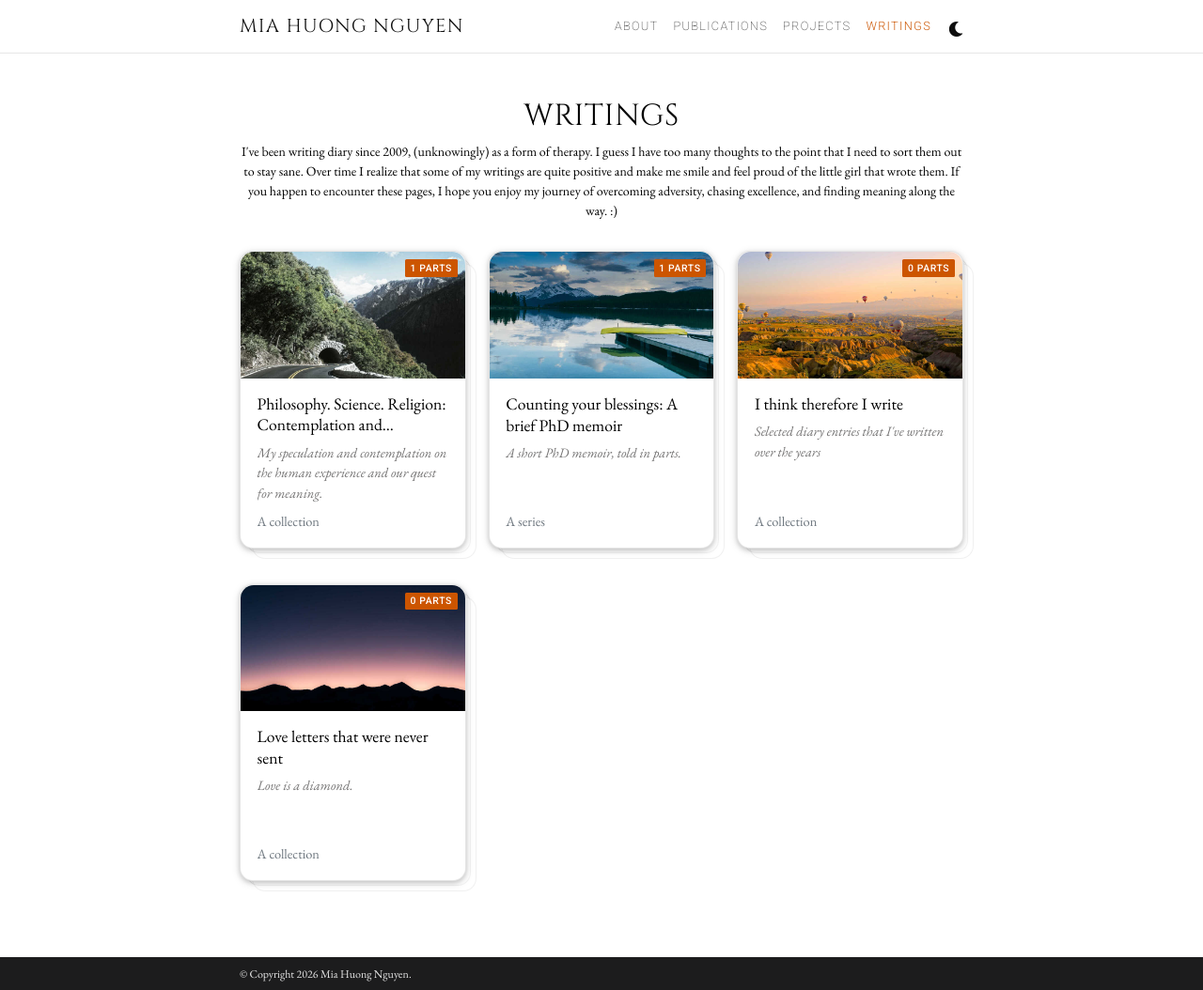
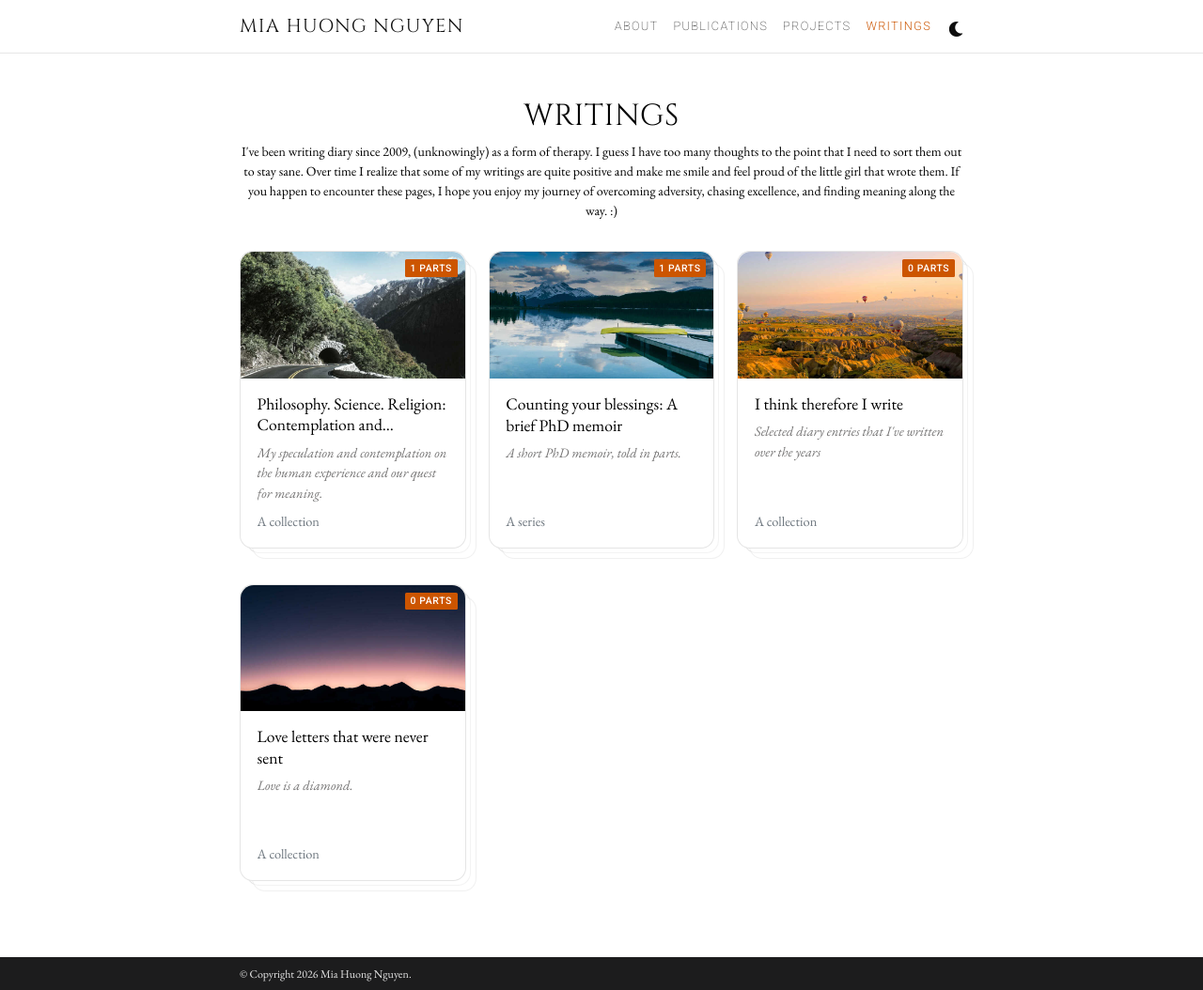
Before and after one commit to iammia0o/iammia0o.github.io, a Jekyll site: the page built from _pages/writings.md, in a window 1280 px wide and 1054 px high. Shown: the whole window at 94% size. Built offline with Jekyll 4.4.1, drawn with Linux system fonts in a browser that asks for light colours; full-size pictures stand in for the smaller copies a plugin makes; comment, search, counter and statistics services are not loaded; a style sheet for code colours, icons or effects is not loaded.

Commit message:
updated changes

```diff
--- a/_config.yml
+++ b/_config.yml
@@ -16,7 +16,7 @@ description: > # the ">" symbol means to ignore newlines until "footer_text:"
 # keywords: jekyll, jekyll-theme, academic-website, portfolio-website  # add your own keywords or leave empty
 
 lang: en # the language of your site (for example: en, fr, cn, ru, etc.)
-icon: ⚛️  # the emoji used as the favicon (alternatively, provide image name in /assets/img/)
+icon: icon_black.png # the emoji used as the favicon (alternatively, provide image name in /assets/img/)
 
 url: https://iammia0o.github.io # the base hostname & protocol for your site
 baseurl:  # the subpath of your site, e.g. /blog/
--- a/_data/venues.yml
+++ b/_data/venues.yml
@@ -1,6 +1,6 @@
 "Water":
   url: https://www.mdpi.com/journal/water
-  color: "#00369f"
+  # color: "#00369f"
 
 "EMNLP":
   url: https://2023.emnlp.org/
--- a/_sass/_base.scss
+++ b/_sass/_base.scss
@@ -162,6 +162,22 @@ html[data-theme='dark'] .highlight-band {
       color: var(--global-theme-color);
       text-decoration: none;
     }
+  }
+}
+
+
+// Drop shadows only on hover — cards & buttons sit flat at rest
+
+.card,
+.btn,
+.badge,
+.hoverable {
+  box-shadow: none !important;
+  transition: box-shadow 0.2s ease-in-out;
+
+  &:hover,
+  &:focus {
+    box-shadow: 0 4px 16px rgba(0, 0, 0, 0.12) !important;
   }
 }
 
```
Also changed, not shown: assets/img/icon-tilt.png (added), assets/img/icon.png (added), assets/img/icon_black.png (added).
